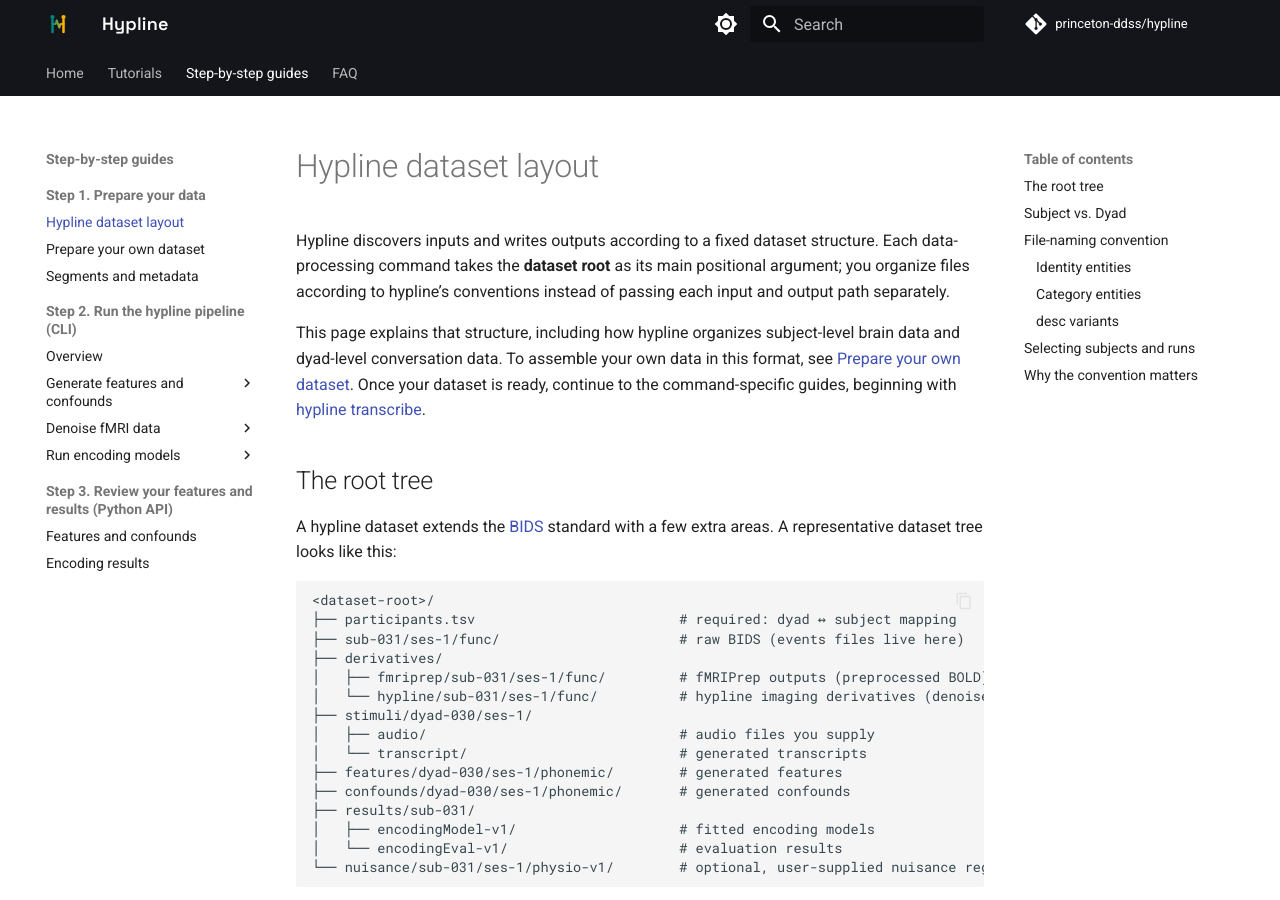
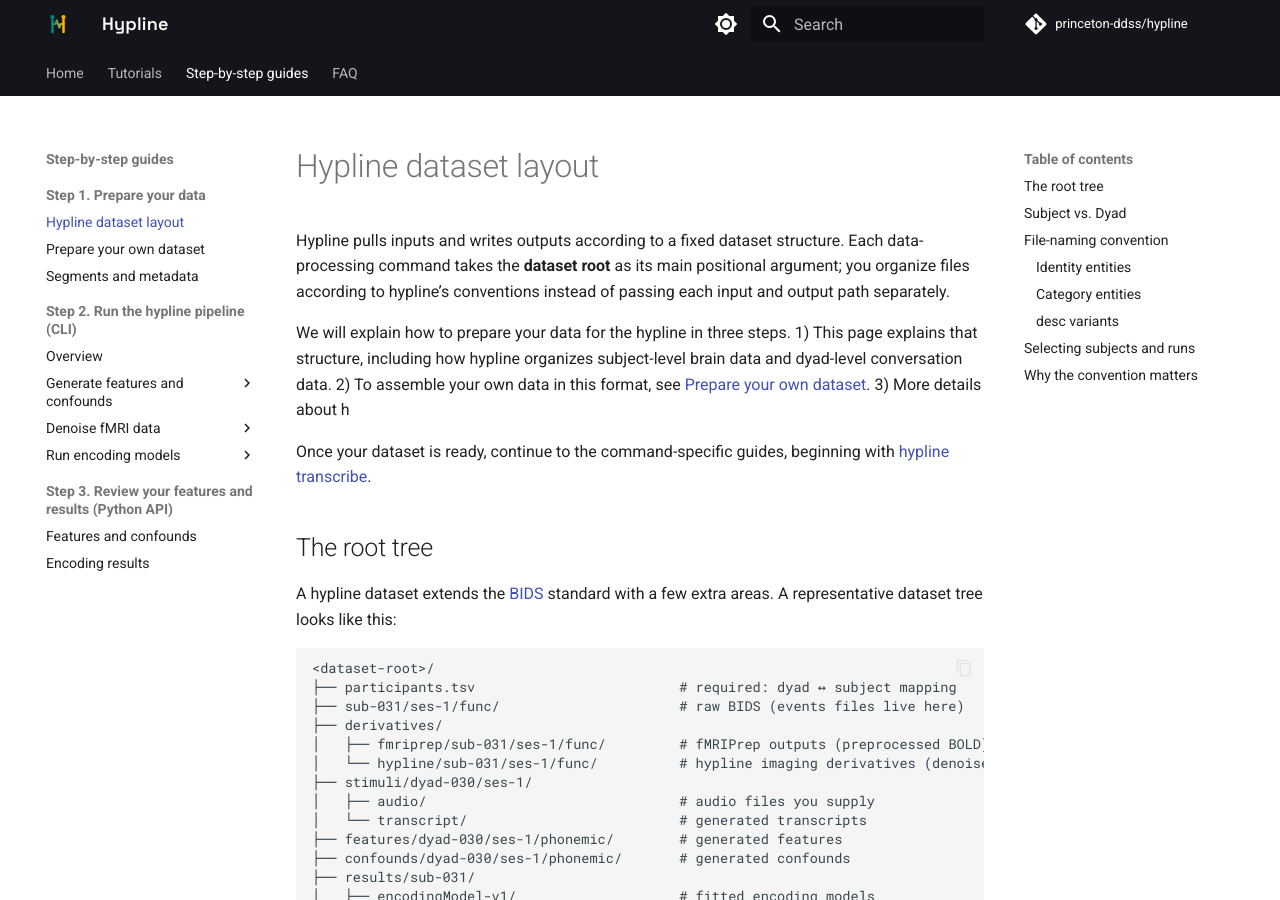
Before and after one commit to princeton-ddss/hypline, an MkDocs documentation site: the page built from docs/mkdocs/step-by-step/layout.md, in a window 1280 px wide and 900 px high. Built offline with MkDocs 1.6.1 and Material for MkDocs 9.7.7, drawn with Linux system fonts in a browser that asks for light colours; comment, search, counter and statistics services are not loaded; the version menu is left out.

Commit message:
Revise Hypline dataset layout description
Updated the explanation of the Hypline dataset layout and added a step-by-step guide for preparing data.

```diff
--- a/docs/mkdocs/step-by-step/layout.md
+++ b/docs/mkdocs/step-by-step/layout.md
@@ -1,13 +1,18 @@
 # Hypline dataset layout
 
-Hypline discovers inputs and writes outputs according to a fixed dataset structure.
+Hypline pulls inputs and writes outputs according to a fixed dataset structure.
 Each data-processing command takes the **dataset root** as its main positional argument;
 you organize files according to hypline’s conventions instead of passing each input
 and output path separately.
 
-This page explains that structure, including how hypline organizes subject-level
-brain data and dyad-level conversation data. To assemble your own data in this format,
-see [Prepare your own dataset](../step-by-step/prepare-dataset.md). Once your dataset is
+We will explain how to prepare your data for the hypline in three steps.
+1) This page explains that structure, including how hypline organizes subject-level
+brain data and dyad-level conversation data.
+2) To assemble your own data in this format,
+see [Prepare your own dataset](../step-by-step/prepare-dataset.md).
+3) More details about h
+
+Once your dataset is
 ready, continue to the command-specific guides, beginning with [hypline transcribe](../step-by-step/transcribe.md).
 
 ## The root tree
```
